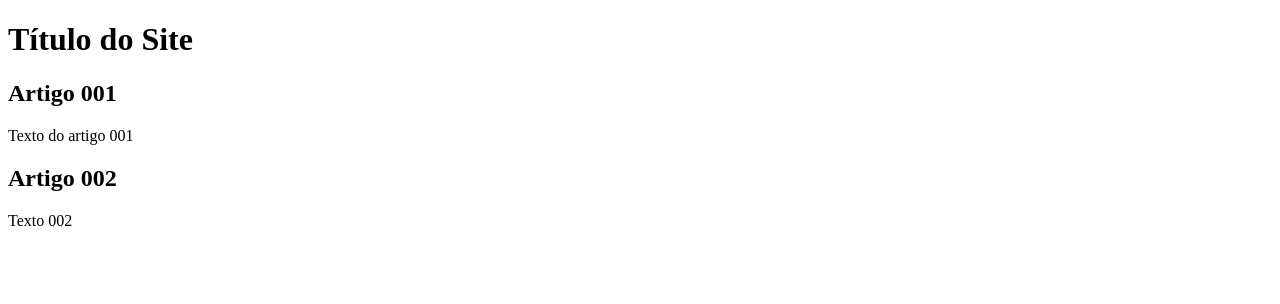
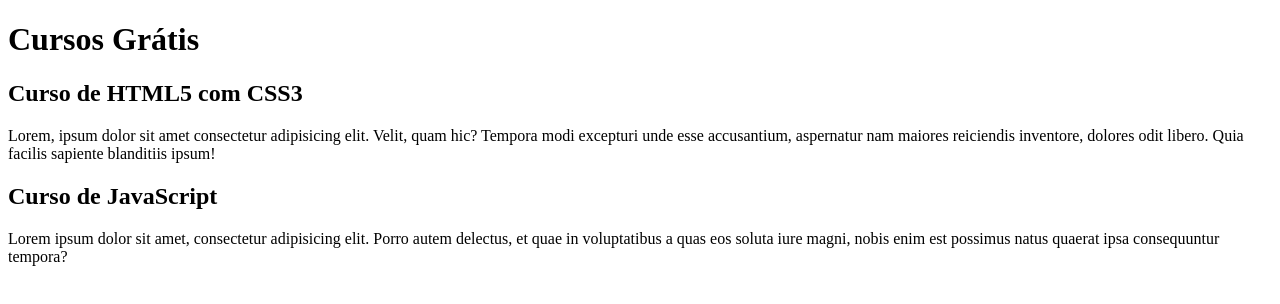
Before and after one commit to ThiagoFavacho/projeto-site, a plain HTML site: page index.html in a window 1280 px wide. Drawn offline with Linux system fonts and the light colour scheme.

Commit message:
comecei a escrever o conteúdo

```diff
--- a/index.html
+++ b/index.html
@@ -9,15 +9,15 @@
 <body>
     <main>
         <header>
-            <h1>Título do Site</h1>
+            <h1>Cursos Grátis</h1>
         </header>
         <article>
-            <h2>Artigo 001</h2>
-            <p>Texto do artigo 001</p>
+            <h2>Curso de HTML5 com CSS3</h2>
+            <p>Lorem, ipsum dolor sit amet consectetur adipisicing elit. Velit, quam hic? Tempora modi excepturi unde esse accusantium, aspernatur nam maiores reiciendis inventore, dolores odit libero. Quia facilis sapiente blanditiis ipsum!</p>
         </article>
         <article>
-            <h2>Artigo 002</h2>
-            <p>Texto 002</p>
+            <h2>Curso de JavaScript</h2>
+            <p>Lorem ipsum dolor sit amet, consectetur adipisicing elit. Porro autem delectus, et quae in voluptatibus a quas eos soluta iure magni, nobis enim est possimus natus quaerat ipsa consequuntur tempora?</p>
         </article>
     </main>
 </body>
```
